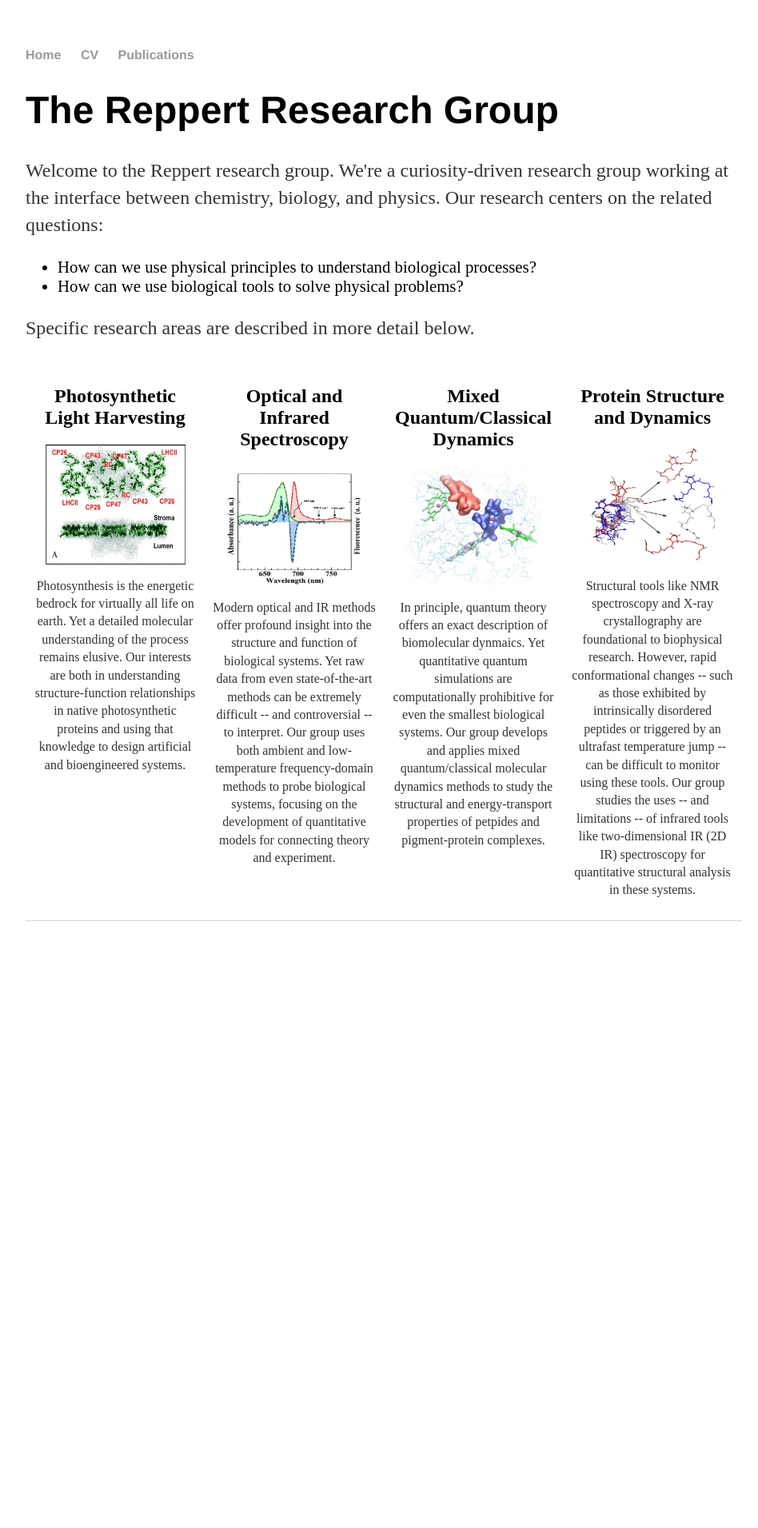
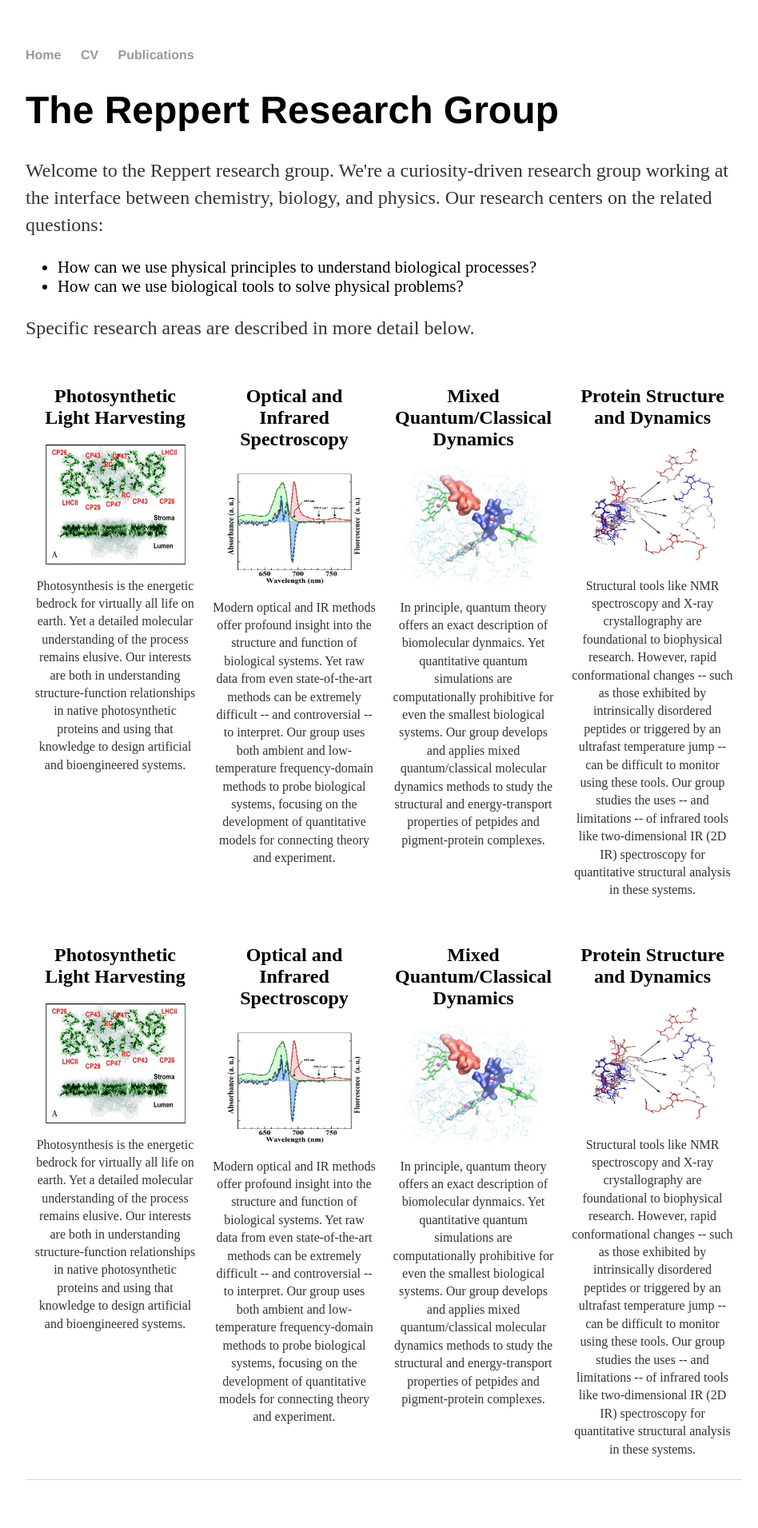
Before and after one commit to mreppert/mreppert.github.io, a Jekyll site: the page built from index.html, in a window 1280 px wide. Shown: the whole page at 80% size, without its empty margins (160-1108 px from the left). Built offline with Jekyll 4.4.1, drawn with Linux system fonts in a browser that asks for light colours; before the commit the page ends 1212 px from its top, so only the background shows below that.

Commit message:
Update index.html

```diff
--- a/index.html
+++ b/index.html
@@ -73,5 +73,29 @@ img {
 
 </div>
 
+<div class="row">
+	<div class="column">
+		<h2 style="text-align:center;"}>Photosynthetic Light Harvesting</h2>
+		<img src="/psii_structure.jpg" width="175" height="150">
+	  	<p style="text-align:center; font-size:100%;"}>Photosynthesis is the energetic bedrock for virtually all life on earth. Yet a detailed molecular understanding of the process remains elusive. Our interests are both in understanding structure-function relationships in native photosynthetic proteins and using that knowledge to design artificial and bioengineered systems.</p>
+	</div>
+	<div class="column">
+		<h2 style="text-align:center;">Optical and Infrared Spectroscopy</h2>
+		<img src="/cp47_hb.jpg" width="175" height="150">
+		<p style="text-align:center; font-size:100%;"}>Modern optical and IR methods offer profound insight into the structure and function of biological systems. Yet raw data from even state-of-the-art methods can be extremely difficult -- and controversial -- to interpret. Our group uses both ambient and low-temperature frequency-domain methods to probe biological systems, focusing on the development of quantitative models for connecting theory and experiment.</p>
+	</div>
+	<div class="column">
+		<h2 style="text-align:center;">Mixed Quantum/Classical Dynamics</h2>
+		<img src="/Chl_excitons.jpg" width="175" height="150">
+		<p style="text-align:center; font-size:100%;"}>In principle, quantum theory offers an exact description of biomolecular dynmaics. Yet quantitative quantum simulations are computationally prohibitive for even the smallest biological systems. Our group develops and applies mixed quantum/classical molecular dynamics methods to study the structural and energy-transport properties of petpides and pigment-protein complexes.</p>
+	</div>
+	<div class="column">
+		<h2 style="text-align:center;">Protein Structure and Dynamics</h2>
+		<img src="/elp_schematic.jpg" width="175" height="150">
+		<p style="text-align:center; font-size:100%;"}>Structural tools like NMR spectroscopy and X-ray crystallography are foundational to biophysical research. However, rapid conformational changes -- such as those exhibited by intrinsically disordered peptides or triggered by an ultrafast temperature jump -- can be difficult to monitor using these tools. Our group studies the uses -- and limitations -- of infrared tools like two-dimensional IR (2D IR) spectroscopy for quantitative structural analysis in these systems.</p>
+	</div>
+
+</div>
+
 </body>
 </html>
```
